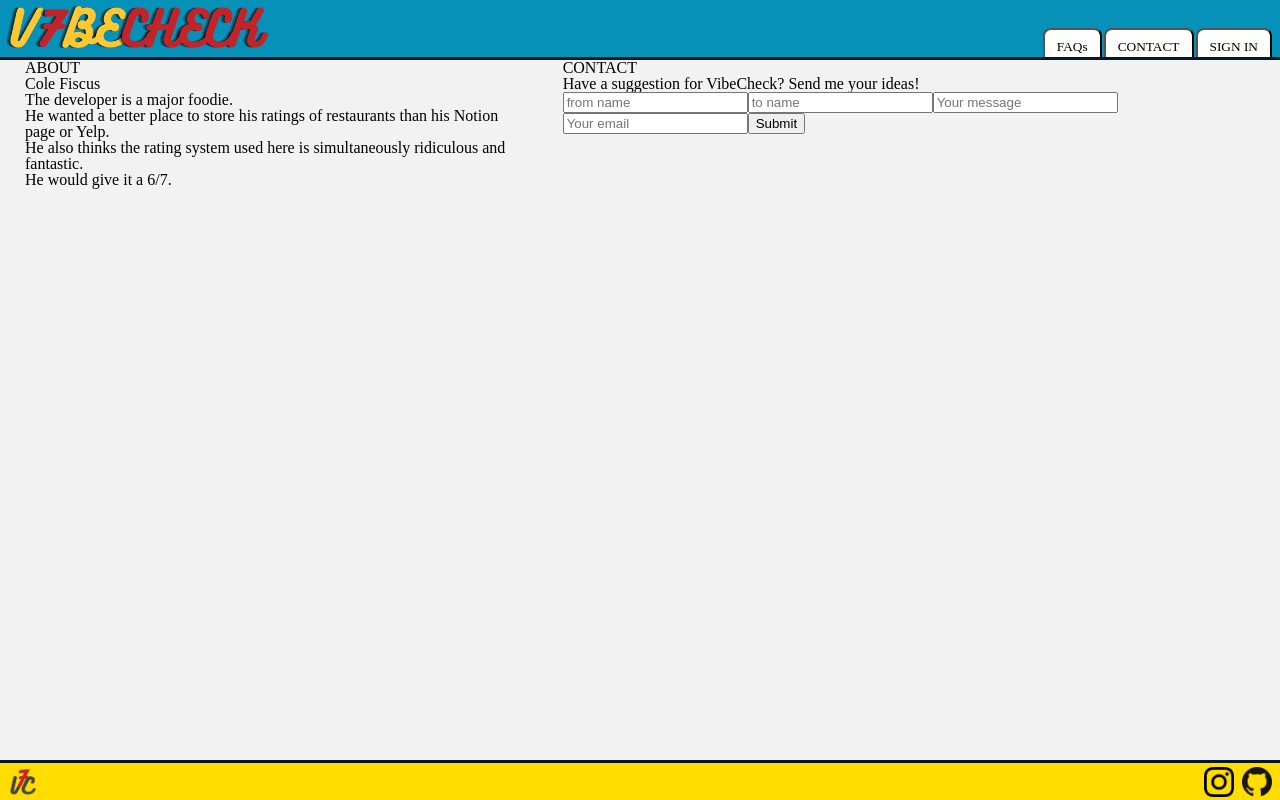
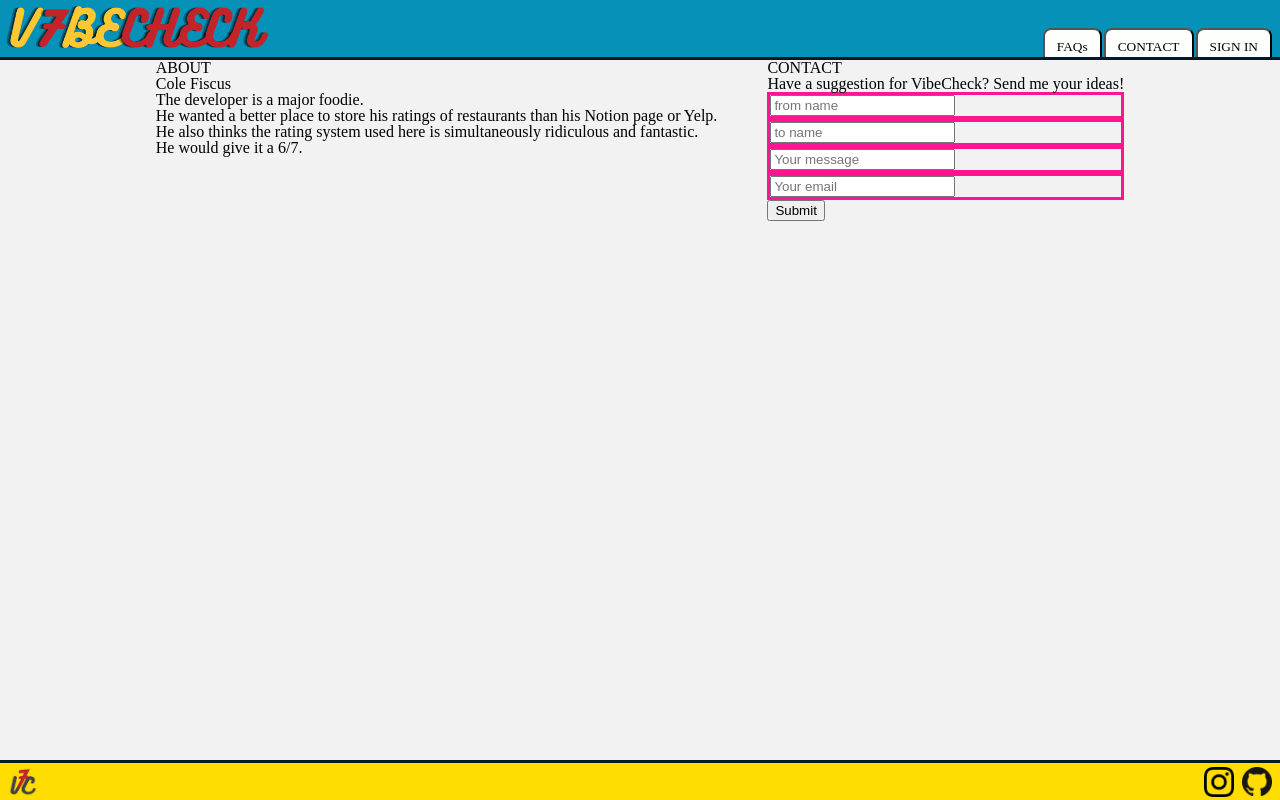
Before and after one commit to colefiscus/vibecheck, a React (Create React App) app: page /contact in a window 1280 px wide. Built offline with nearby package versions, Linux system fonts and the light colour scheme; a web font is replaced by a local one.

Commit message:
Wrap inputs in InputWrapper component

```diff
--- a/src/Components/EmailJS/ContactMe.js
+++ b/src/Components/EmailJS/ContactMe.js
@@ -1,5 +1,6 @@
 import React, { useState } from 'react';
 import { send } from 'emailjs-com';
+import styled from 'styled-components';
 
 const ContactMe = () => {
   const [toSend, setToSend] = useState({
@@ -30,34 +31,50 @@ const ContactMe = () => {
   }
 
   return (
-    <form onSubmit={onSubmit}>
+    <Form onSubmit={onSubmit}>
+      <InputWrapper>
         <input
           name="from_name"
           placeholder="from name"
           value={toSend.from_name}
           onChange={handleChange}
         />
+      </InputWrapper>
+      <InputWrapper>
         <input
           name="to_name"
           placeholder="to name"
           value={toSend.to_name}
           onChange={handleChange}
         />
+      </InputWrapper>
+      <InputWrapper>
         <input
           name="message"
           placeholder="Your message"
           value={toSend.message}
           onChange={handleChange}
         />
+      </InputWrapper>
+      <InputWrapper>
         <input
           name="reply_to"
           placeholder="Your email"
           value={toSend.reply_to}
           onChange={handleChange}
         />
+      </InputWrapper>
       <button type="submit">Submit</button>
-    </form>
+    </Form>
   )
 }
 
+const Form = styled.form`
+
+`;
+
+const InputWrapper = styled.div`
+  border: 3px solid deeppink;
+`;
+
 export default ContactMe;
```
Lines whose indentation alone changed are shown as unchanged.
